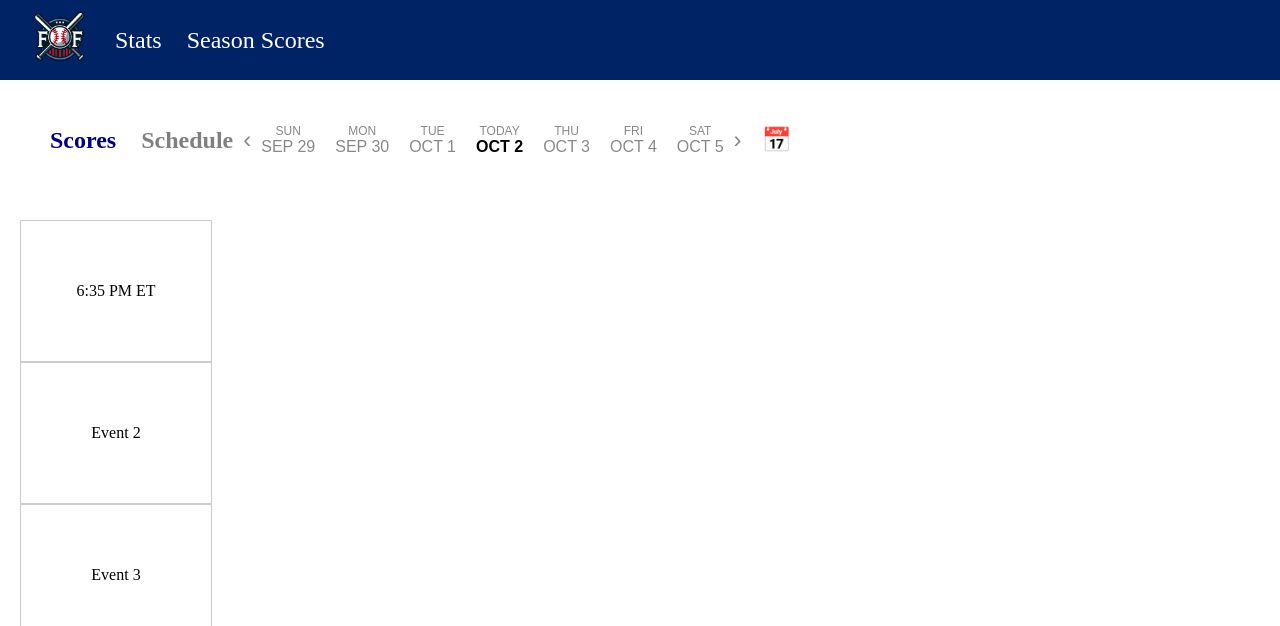
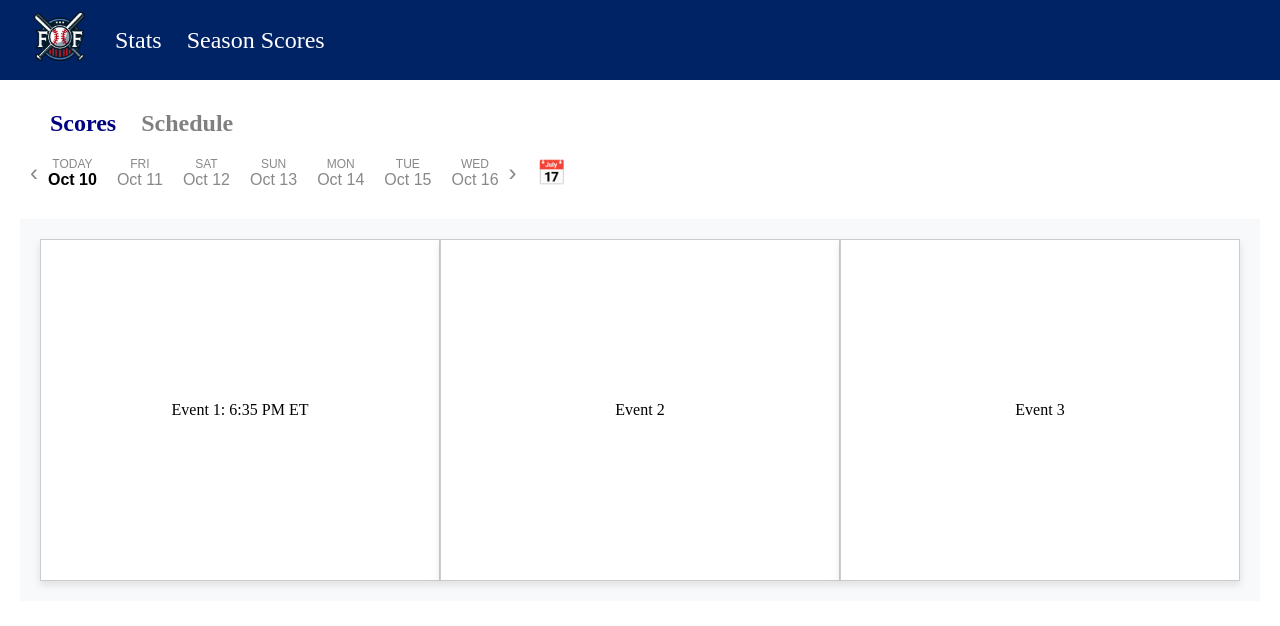
Before and after one commit to capstone-projects-2024-fall/aldwairi-projects-futurefield, a React (Create React App) app in the folder client/: page /homepage in a window 1280 px wide. Shown: the top 626 px of the page. Built offline with nearby package versions, Linux system fonts and the light colour scheme.

Commit message:
additional errors cleared

```diff
--- a/client/package.json
+++ b/client/package.json
@@ -35,5 +35,8 @@
       "last 1 firefox version",
       "last 1 safari version"
     ]
+  },
+  "devDependencies": {
+    "@babel/plugin-proposal-private-property-in-object": "^7.21.11"
   }
 }
--- a/client/src/App.js
+++ b/client/src/App.js
@@ -1,5 +1,5 @@
 import React from 'react';
-import Homepage from './pages/Homepage/HomePage';
+import Homepage from './HomePage';
 import './App.css';
 
 function App() {
--- a/client/src/HomePage.js
+++ b/client/src/HomePage.js
@@ -9,19 +9,19 @@ function Homepage() {
     generateWeekDates(currentStartDate);
   }, [currentStartDate]);
 
-  // Function to generate the next 7 days starting from the given date
+  // function to generate the next 7 days starting from the given date
   const generateWeekDates = (startDate) => {
     const daysOfWeek = ['SUN', 'MON', 'TUE', 'WED', 'THU', 'FRI', 'SAT'];
     const weekDates = [];
 
     for (let i = 0; i < 7; i++) {
       const day = new Date(startDate);
-      day.setDate(startDate.getDate() + i); // Increment the day
+      day.setDate(startDate.getDate() + i); // increment the day
 
       weekDates.push({
         dayName: daysOfWeek[day.getDay()],
         dateNumber: day.getDate(),
-        isToday: day.toDateString() === new Date().toDateString(), // Check if it's today
+        isToday: day.toDateString() === new Date().toDateString(), // check if it's today
         monthName: day.toLocaleString('default', { month: 'short' })
       });
     }
@@ -29,17 +29,17 @@ function Homepage() {
     setDates(weekDates);
   };
 
-  // Function to handle moving to the next day
+  // function to handle moving to the next day
   const handleNextDay = () => {
     const newStartDate = new Date(currentStartDate);
-    newStartDate.setDate(currentStartDate.getDate() + 1); // Move start date 1 day forward
+    newStartDate.setDate(currentStartDate.getDate() + 1);
     setCurrentStartDate(newStartDate);
   };
 
-  // Function to handle moving to the previous day
+  // function to handle moving to the previous day
   const handlePreviousDay = () => {
     const newStartDate = new Date(currentStartDate);
-    newStartDate.setDate(currentStartDate.getDate() - 1); // Move start date 1 day back
+    newStartDate.setDate(currentStartDate.getDate() - 1);
     setCurrentStartDate(newStartDate);
   };
 
@@ -63,16 +63,16 @@ function Homepage() {
         {/* Calendar container */}
         <div className="calendar-container">
           <div className="calendar-navigation">
-          <button className="nav-arrow" onClick={handlePreviousDay} aria-label="Previous Day">&#8249;</button>
+          <span className="nav-arrow" onClick={handlePreviousDay} aria-label="Previous Day">&#8249;</span>
             <div className="dates">
-              {dates.map((dateObj, index) => (
-                <div key={index} className={`date ${dateObj.isToday ? 'today' : ''}`}>
-                  <span className="day">{dateObj.isToday ? 'TODAY' : dateObj.dayName}</span>
-                  <span className="date-number">{`${dateObj.monthName} ${dateObj.dateNumber}`}</span>
-                </div>
-              ))}
+            {dates.map((dateObj) => (
+              <div key={dateObj.id} className={`date ${dateObj.isToday ? 'today' : ''}`}>
+                <span className="day">{dateObj.isToday ? 'TODAY' : dateObj.dayName}</span>
+                <span className="date-number">{`${dateObj.monthName} ${dateObj.dateNumber}`}</span>
+              </div>
+            ))}
             </div>
-            <button className="nav-arrow" onClick={handleNextDay}>&#8250;</button>
+            <span className="nav-arrow" onClick={handleNextDay}>&#8250;</span>
             <span className="calendar-icon">&#128197;</span>
           </div>
         </div>
--- a/client/src/pages/Homepage/HomePage.js
+++ /dev/null
@@ -1,76 +0,0 @@
-import React from 'react';
-import './homepage.css';
-
-function Homepage() {
-  return (
-    <div className="homepage">
-      <header className="homepage-header">
-        <img src="/FutureFieldLogo.png" alt="Logo" className="logo" />
-        <nav className="navbar">
-          <ul>
-            <li><a href="#stats">Stats</a></li>
-            <li><a href="#seasonscores">Season Scores</a></li>
-          </ul>
-        </nav>
-      </header>
-      <header className="homepage-banner">
-        <nav className="banner">
-          <h2>Scores</h2>
-          <h2>Schedule</h2>
-        </nav>
-        <div class="calendar-navigation">
-          <span class="nav-arrow">&#8249;</span>
-          <div class="dates">
-            <div class="date">
-              <span class="day">SUN</span>
-              <span class="date-number">SEP 29</span>
-            </div>
-            <div class="date">
-              <span class="day">MON</span>
-              <span class="date-number">SEP 30</span>
-            </div>
-            <div class="date">
-              <span class="day">TUE</span>
-              <span class="date-number">OCT 1</span>
-            </div>
-            <div class="date today">
-              <span class="day">TODAY</span>
-              <span class="date-number">OCT 2</span>
-            </div>
-            <div class="date">
-              <span class="day">THU</span>
-              <span class="date-number">OCT 3</span>
-            </div>
-            <div class="date">
-              <span class="day">FRI</span>
-              <span class="date-number">OCT 4</span>
-            </div>
-            <div class="date">
-              <span class="day">SAT</span>
-              <span class="date-number">OCT 5</span>
-            </div>
-          </div>
-          <span class="nav-arrow">&#8250;</span>
-          <span class="calendar-icon">&#128197;</span>
-        </div>
-      </header>
-
-
-      <main className="content">
-          <div className="calendar-grid">
-            <div className="event-box">
-              <p>6:35 PM ET</p>
-            </div>
-            <div className="event-box">
-              <p>Event 2</p>
-            </div>
-            <div className="event-box">
-              <p>Event 3</p>
-            </div>
-          </div>
-      </main>
-    </div>
-  );
-}
-
-export default Homepage;
--- a/client/src/pages/Homepage/homepage.css
+++ /dev/null
@@ -1,131 +0,0 @@
-  .homepage {
-    font-family: 'Times New Roman', Times, serif;
-  }
-
-  .logo {
-    max-width: 80px;
-    height: auto;
-    margin-right: 15px;
-  }
-
-  .homepage-header {
-    background-color: #002366; /* Navy blue */
-    max-height: 60px;
-    color: white;
-    display: flex;
-    justify-content: flex-start; /* Align items to the left */
-    align-items: center;
-    padding: 10px 20px;
-  }
-
-  .navbar ul {
-    list-style-type: none;
-    display: flex;
-    gap: 25px;
-    margin: 0;
-    padding: 0;
-    justify-content: flex-start;
-  }
-
-  .navbar ul li {
-    text-align: left; /* Align text inside list items to the left */
-  }
-
-  .navbar ul li a {
-    font-size: 24px;
-    display: inline-block;
-    color: white;
-    text-decoration: none;
-  }
-
-  .homepage-banner {
-    height: 100px;
-    color: white;
-    display: flex;
-    justify-content: flex-start; /* Align items to the left */
-    align-items: center;
-    padding: 10px 20px;
-  }
-
-  .banner {
-    list-style-type: none;
-    display: flex;
-    gap: 25px;
-    margin: 0;
-    padding: 0;
-    justify-content: flex-start;
-  }
-
-  .banner h2:first-child {
-    padding-left: 30px;
-    color: navy; /* Change Scores to navy */
-  }
-
-  .banner h2:nth-child(2) {
-    color: grey; /* Change Schedule to grey */
-  }
-
-  .content {
-    padding: 20px;
-  }
-
-  .calendar-navigation {
-    display: flex;
-    align-items: center;
-    justify-content: space-between;
-    font-family: Arial, sans-serif;
-    font-size: 14px;
-    color: #888; /* Light grey text */
-  }
-
-  .nav-arrow {
-    font-size: 24px;
-    cursor: pointer;
-    padding: 0 10px;
-    color: #888; /* Light grey color */
-  }
-
-  .dates {
-    display: flex;
-    gap: 20px; /* Spacing between dates */
-  }
-
-  .date {
-    display: flex;
-    flex-direction: column;
-    align-items: center;
-    text-align: center;
-  }
-
-  .date .day {
-    font-size: 12px;
-    color: #888;
-  }
-
-  .date .date-number {
-    font-size: 16px;
-    color: #888;
-  }
-
-  .today .date-number {
-    font-weight: bold;
-    color: #000; /* Highlight today */
-  }
-
-  .calendar-icon {
-    font-size: 24px;
-    padding-left: 10px;
-    cursor: pointer;
-    color: #4682B4; /* Blue color for calendar icon */
-  }
-
-  .event-box {
-    background-color: white;
-    padding: 20px;
-    width: 150px;
-    height: 100px;
-    display: flex;
-    justify-content: center;
-    align-items: center;
-    border: 1px solid #ccc;
-  }
```
Also changed, not shown: 1 other file (tests, documents, lock files or other folders).
